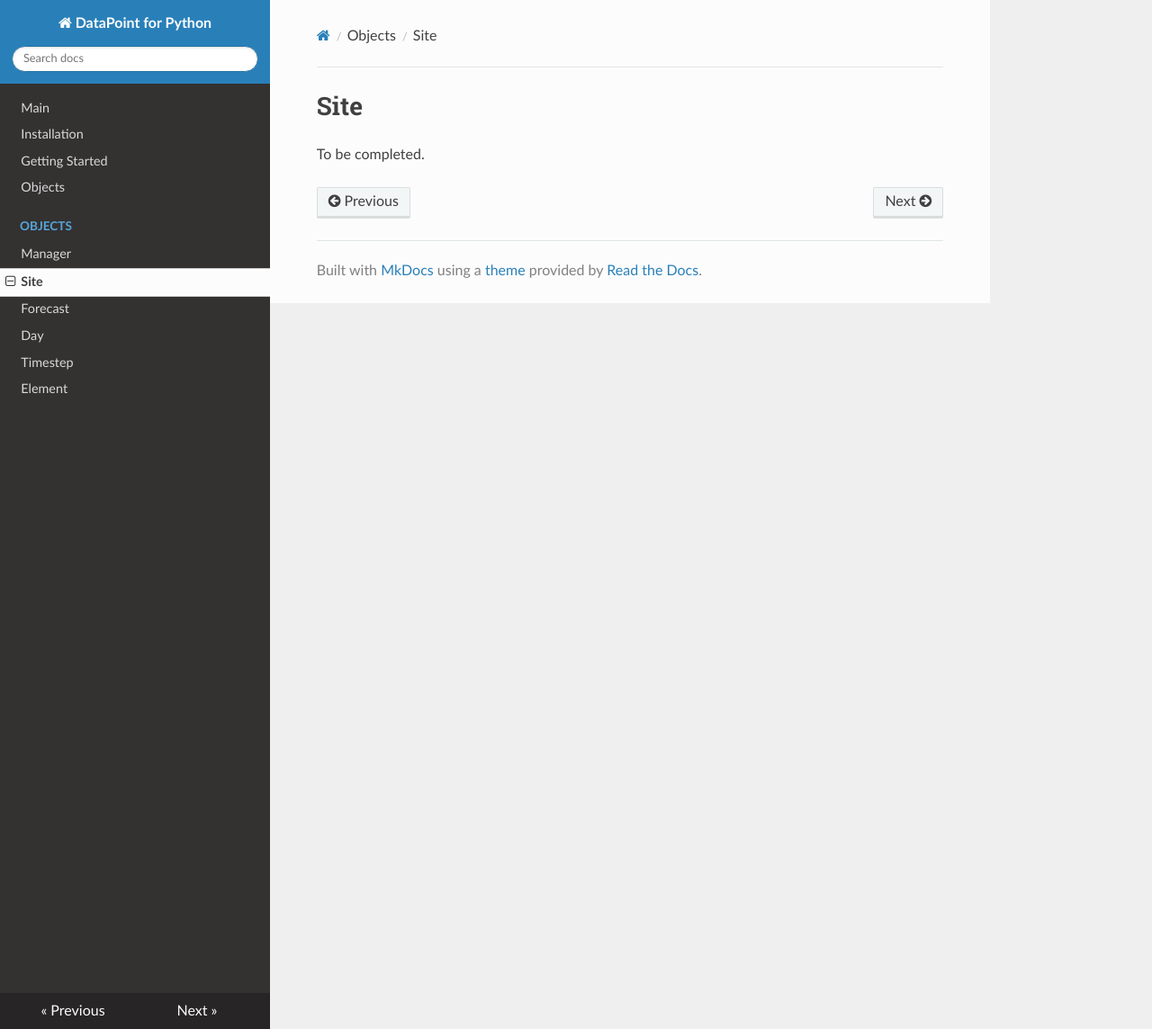
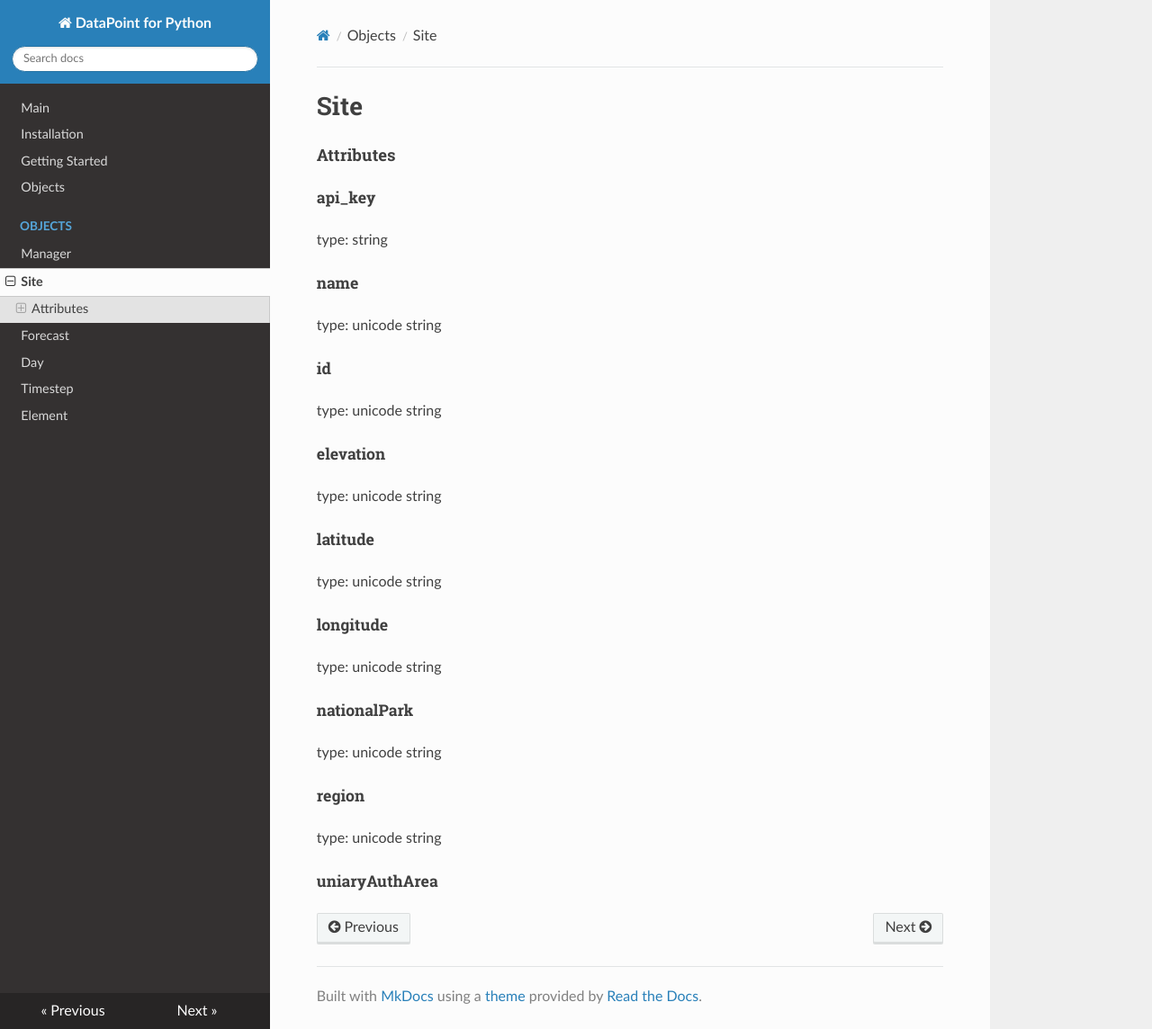
Before and after one commit to EJEP/datapoint-python, an MkDocs documentation site: the page built from docs/objects/site.md, in a window 1280 px wide and 1144 px high. Shown: the whole window at 90% size. Built offline with MkDocs 1.6.1, drawn with Linux system fonts in a browser that asks for light colours; nearby versions of some CDN libraries; old or Windows-style settings are respelled for this version of MkDocs.

Commit message:
Update site.md
Type documentation

```diff
--- a/docs/objects/site.md
+++ b/docs/objects/site.md
@@ -1,3 +1,20 @@
 # Site
 
-To be completed.
+####Attributes
+#####api_key
+type: string
+#####name
+type: unicode string
+#####id
+type: unicode string
+#####elevation
+type: unicode string
+#####latitude
+type: unicode string
+#####longitude
+type: unicode string
+#####nationalPark
+type: unicode string
+#####region
+type: unicode string
+#####uniaryAuthArea
```
